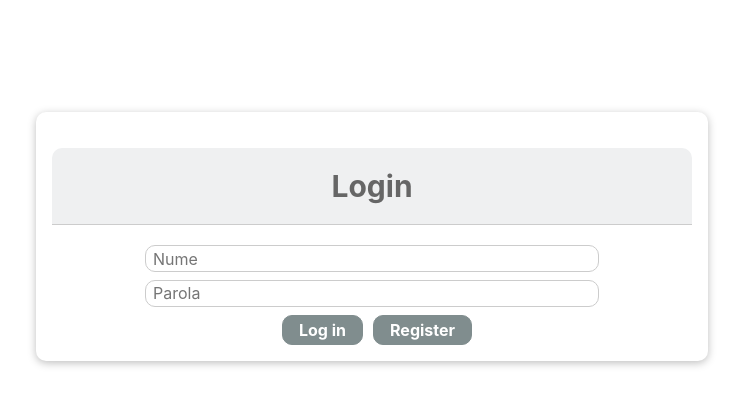
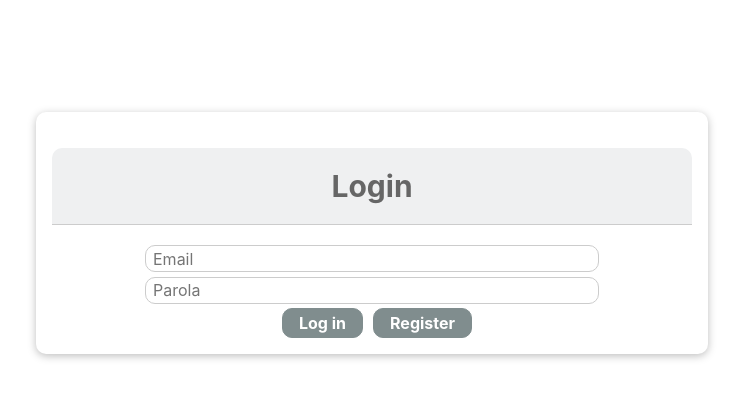
Before and after one commit to valeis/dashboard_test, a React (Create React App) app: page /login in a window 1280 px wide. Shown: the top 406 px of the page, without its empty margins (268-1011 px from the left). Built offline with nearby package versions, Linux system fonts and the light colour scheme.

Commit message:
Login and Registration page added

```diff
--- a/src/api/db.json
+++ b/src/api/db.json
@@ -9,68 +9,164 @@
       "id": "adminuser"
     },
     {
-      "name": "ion",
-      "surname": "ion",
-      "email": "ion@gmail.com",
+      "name": "",
+      "surname": "",
+      "email": "wewe@gmail.com",
+      "gender": "",
+      "password": "",
+      "id": "7XuGd0K"
+    },
+    {
+      "name": "",
+      "surname": "",
+      "email": "text@gmail.com",
+      "gender": "female",
+      "password": "",
+      "id": "AGZSCzK"
+    },
+    {
+      "name": "",
+      "surname": "",
+      "email": "sdsdsdssdsdd@gmail.com",
+      "gender": "",
+      "password": "",
+      "id": "PuCRARn"
+    },
+    {
+      "name": "",
+      "surname": "",
+      "email": "",
+      "gender": "",
+      "password": "",
+      "id": "cCwK9Rx"
+    },
+    {
+      "name": "",
+      "surname": "",
+      "email": "",
+      "gender": "",
+      "password": "",
+      "id": "sO9U_Rf"
+    },
+    {
+      "name": "ggj",
+      "surname": "fhh",
+      "email": "fhf",
       "gender": "male",
-      "password": "1",
-      "id": "xtW2mbI"
+      "password": "fhf",
+      "id": "AQLyDC9"
+    },
+    {
+      "name": "dgdg",
+      "surname": "gfgd",
+      "email": "ggdfg",
+      "gender": "",
+      "password": "dgfg",
+      "id": "1gCluYG"
     },
     {
       "name": "1",
-      "surname": "1",
-      "email": "1",
-      "gender": "male",
-      "password": "1",
-      "id": "nsT7q04"
+      "surname": "2",
+      "email": "2",
+      "gender": "",
+      "password": "12",
+      "id": "cLkMQqJ"
     },
     {
       "name": "1",
-      "surname": "1",
-      "email": "vb23745@gmail.com",
+      "surname": "2",
+      "email": "2",
+      "gender": "female",
+      "password": "2",
+      "id": "_gBCihr"
+    },
+    {
+      "name": "y",
+      "surname": "y",
+      "email": "y",
       "gender": "male",
-      "password": "1",
-      "id": "NO2QPOB"
+      "password": "y",
+      "id": "tuDCnQy"
     },
     {
       "name": "2",
       "surname": "2",
       "email": "2",
-      "gender": "female",
+      "gender": "male",
       "password": "2",
-      "id": "0yuptB3"
+      "id": "270fLdr"
     },
     {
-      "name": "Bolocan",
-      "surname": "Valeri",
+      "name": "22",
+      "surname": "r",
+      "email": "r",
+      "gender": "male",
+      "password": "e",
+      "id": "Ww4tfno"
+    },
+    {
+      "name": "22",
+      "surname": "hn",
+      "email": "nn",
+      "gender": "male",
+      "password": "ng",
+      "id": "72oAiIS"
+    },
+    {
+      "name": "",
+      "surname": "",
+      "email": "",
+      "gender": "",
+      "password": "",
+      "id": "aElwgrt"
+    },
+    {
+      "name": "",
+      "surname": "",
+      "email": "",
+      "gender": "",
+      "password": "",
+      "id": "BWqk7v7"
+    },
+    {
+      "name": "",
+      "surname": "",
+      "email": "",
+      "gender": "",
+      "password": "",
+      "id": "n3_G1a6"
+    },
+    {
+      "name": "",
+      "surname": "",
+      "email": "",
+      "gender": "",
+      "password": "",
+      "id": "MtdDqkh"
+    },
+    {
+      "name": "ana",
+      "surname": "Maria",
+      "email": "retert@gmail.com",
+      "gender": "male",
+      "password": "123456",
+      "id": "zjVr14u"
+    },
+    {
+      "name": "as",
+      "surname": "sasa",
+      "email": "dsdsd@gmail.com",
+      "gender": "male",
+      "password": "123456",
+      "id": "JwnGAd4"
+    },
+    {
+      "name": "valera",
+      "surname": "valera",
       "email": "vb23745@gmail.com",
       "gender": "male",
-      "password": "1",
-      "id": "L8Rh3to"
-    },
-    {
-      "name": "1",
-      "surname": "1",
-      "email": "1",
-      "gender": "male",
-      "password": "1",
-      "id": "R1bt0uB"
-    },
-    {
-      "name": "1",
-      "surname": "2",
-      "email": "23",
-      "gender": "male",
-      "password": "123",
-      "id": "p1o8dLS"
-    },
-    {
-      "name": "1",
-      "surname": "1",
-      "email": "1",
-      "gender": "male",
-      "password": "1",
-      "id": "9t_k6BW"
+      "password": "123456",
+      "id": "cM7mS2b"
     }
   ]
 }
--- /dev/null
+++ b/src/components/Input/InputField.module.css
@@ -0,0 +1,29 @@
+.input input {
+  font: inherit;
+  width: 70%;
+  border: 1px solid #ccc;
+  padding: 0.15rem;
+  margin-bottom: 0.3rem;
+  border-radius: 10px;
+  text-indent: 5px;
+}
+
+.input input:focus {
+  outline: none;
+  border-color: #4f005f;
+}
+
+.span {
+  display: block;
+  font-size: 0.9em;
+  font-style: oblique;
+  margin-bottom: 0.2rem;
+  color:#B23A48;
+}
+
+.input input[type=checkbox] {
+
+  width: 4%;
+  vertical-align: middle;
+  position: relative;
+}
--- /dev/null
+++ b/src/components/Input/InputField.tsx
@@ -0,0 +1,30 @@
+import React from 'react'
+import classes from './InputField.module.css'
+
+interface InputProps extends React.HTMLAttributes<HTMLInputElement> {
+    // id: string,
+    type: string,
+    // placeholder: string,
+    value?: string,
+    error?: string,
+    message?: string
+}
+
+const InputField = ({ id, type, placeholder, value, onChange, error, message}:InputProps) => {
+
+ return <div className={classes.input}>
+    <input
+      id={id}
+      type={type}
+      placeholder={placeholder}
+      className="form-control"
+      value={value}
+      onChange={onChange}
+      formNoValidate
+    />
+    {<span>{message}</span>}
+    {error && <span className={classes.span}>{error}</span>}
+  </div>
+};
+
+export default InputField;
--- a/src/features/auth/LoginForm.module.css
+++ b/src/features/auth/LoginForm.module.css
@@ -27,16 +27,6 @@
     font-size: 0.9em;
   }
 
-  .input input {
-    font: inherit;
-    width: 70%;
-    border: 1px solid #ccc;
-    padding: 0.15rem;
-    margin-bottom: 0.5rem;
-    border-radius: 10px;
-    text-indent: 5px;
-  }
-
   .input select {
     font: inherit;
     display: center;
@@ -47,11 +37,6 @@
     border-radius: 10px;
   }
 
-  .input input:focus {
-    outline: none;
-    border-color: #4f005f;
-  }
-
   .input input[type=checkbox] {
       width: 4%;
       vertical-align: middle;
--- a/src/features/auth/LoginForm.tsx
+++ b/src/features/auth/LoginForm.tsx
@@ -3,14 +3,35 @@ import React, { FormEvent, useState } from "react";
 import { Link, useNavigate } from "react-router-dom";
 import Button from "../../components/Button/Button";
 import Card from "../../components/Card/Card";
+import InputField from "../../components/Input/InputField";
 import classes from "./LoginForm.module.css";
 
 const LoginForm = () => {
   const [enteredEmail, setEnteredEmail] = useState("");
   const [enteredPassword, setEnteredPassword] = useState("");
-  const [error, setError] = useState("");
+  const [error, setError] = useState<{ id: string }[]>([]);
 
   const navigate = useNavigate();
+
+  const validation = () => {
+    let error: { id: string }[] = [];
+    //error = !enteredName.match('22') ? [...error, {id: 'name'}]: error.filter(({id})=>id !== 'name')
+    error =
+      enteredEmail.trim().length! <= 5
+        ? [...error, { id: "email" }]
+        : error.filter(({ id }) => id !== "email");
+    error = !enteredEmail.match(
+      /^[a-zA-Z0-9.!#$%&'*+/=?^_`{|}~-]+@[a-zA-Z0-9-]+(?:\.[a-zA-Z0-9-]+)*$/
+    )
+      ? [...error, { id: "email" }]
+      : error.filter(({ id }) => id !== "email");
+    error =
+      enteredPassword.trim().length! <= 5
+        ? [...error, { id: "password" }]
+        : error.filter(({ id }) => id !== "password");
+    setError(error);
+    return !error.length;
+  };
 
   const usernameChangeHandler = (event: any) => {
     setEnteredEmail(event.target.value);
@@ -22,27 +43,28 @@ const LoginForm = () => {
 
   const proceedLoginHandler = async (event: FormEvent) => {
     event.preventDefault();
-    if (
-      enteredEmail.trim().length === 0 ||
-      enteredPassword.trim().length === 0
-    ) {
-      setError("Input is required");
+    const isValid = validation();
+    if (isValid) {
+      await axios
+        .get(
+          "http://localhost:5000/users/?email=" +
+            enteredEmail +
+            "&password=" +
+            enteredPassword
+        )
+        .then((res) => res.data)
+        .then((data) => {
+
+          if (Object.keys(data).length === 0) {
+          } else {
+            navigate("/");
+          }
+        })
+        .catch((err) => {
+        });
+    }else {
       return;
     }
-
-    await axios.get("http://localhost:5000/users/?email="+enteredEmail+"&password="+enteredPassword).then((res)=>
-        res.data
-    ).then((data)=>{
-        console.log(data)
-        if (Object.keys(data).length === 0){
-            setError("Entered email or password is incorrect");
-        }else{
-            navigate('/');
-        }
-    }).catch((err)=>{
-        console.log(err);
-    })
-
   };
 
   return (
@@ -52,21 +74,28 @@ const LoginForm = () => {
           <div className={classes.formHeader}>
             <h1>Login</h1>
           </div>
-          <input
-            id="name"
+          <InputField
+            id="emails"
             type="text"
-            placeholder="Nume"
+            placeholder="Email"
             value={enteredEmail}
             onChange={usernameChangeHandler}
+            error={
+              error.find(({ id }) => id === "email") &&
+              "Email-ul introdus nu corespunde cerințelor"
+            }
           />
-          <input
+          <InputField
             id="password"
             type="password"
             placeholder="Parola"
             value={enteredPassword}
             onChange={passwordChangeHandler}
+            error={
+              error.find(({ id }) => id === "password") &&
+              "Parola trebuie să conțină cel puțin 6 caractere"
+            }
           />
-
           <div className="footer">
             <Button type="submit">Log in</Button>
             <Link to="/register">
--- a/src/features/users/RegistrationForm.tsx
+++ b/src/features/users/RegistrationForm.tsx
@@ -3,7 +3,7 @@ import React, { FormEvent, useState } from "react";
 import { useNavigate } from "react-router-dom";
 import Button from "../../components/Button/Button";
 import Card from "../../components/Card/Card";
-import ErrorModal from "../../components/ErrorModal/ErrorModal";
+import InputField from "../../components/Input/InputField";
 import classes from "./RegistrationForm.module.css";
 
 const RegistrationForm = () => {
@@ -14,54 +14,100 @@ const RegistrationForm = () => {
   const [enteredPassword, setEnteredPassword] = useState("");
   const [enteredRepeatedPassword, setRepeatedPassword] = useState("");
   const [confirmation, setConfirmation] = useState();
-  const [error, setError] = useState("");
+
+  const [error, setError] = useState<{ id: string }[]>([]);
+
   const [isLoading, setIsLoading] = useState(false);
 
   const navigate = useNavigate();
 
+  const validation = () => {
+    let error: { id: string }[] = [];
+    //error = !enteredName.match('22') ? [...error, {id: 'name'}]: error.filter(({id})=>id !== 'name')
+    error =
+      enteredName.trim().length! <= 1
+        ? [...error, { id: "name" }]
+        : error.filter(({ id }) => id !== "name");
+    error =
+      enteredSurname.trim().length! <= 1
+        ? [...error, { id: "surname" }]
+        : error.filter(({ id }) => id !== "surname");
+    error =
+      enteredEmail.trim().length! <= 5
+        ? [...error, { id: "email" }]
+        : error.filter(({ id }) => id !== "email");
+    error = !enteredEmail.match(
+      /^[a-zA-Z0-9.!#$%&'*+/=?^_`{|}~-]+@[a-zA-Z0-9-]+(?:\.[a-zA-Z0-9-]+)*$/
+    )
+      ? [...error, { id: "email" }]
+      : error.filter(({ id }) => id !== "email");
+    error =
+      enteredPassword.trim().length! <= 5
+        ? [...error, { id: "password" }]
+        : error.filter(({ id }) => id !== "password");
+    error =
+      enteredPassword !== enteredRepeatedPassword
+        ? [...error, { id: "confirm-password" }]
+        : error.filter(({ id }) => id !== "confirm-password");
+
+    const checkbox = document.getElementById(
+      "confirmation"
+    ) as HTMLInputElement | null;
+
+    if (checkbox?.checked) {
+    } else {
+      error =[...error, { id: "confirmation" }]
+    }
+
+    if (enteredGender !== ''){
+    } else {
+      error =[...error, { id: "gendre" }]
+    }
+
+    //console.log(error);
+
+    setError(error);
+    return !error.length;
+  };
+
   const registerUserHandler = async (event: FormEvent) => {
     event.preventDefault();
-    if (
-      enteredName.trim().length === 0 ||
-      enteredSurname.trim().length === 0 ||
-      enteredEmail.trim().length === 0 ||
-      enteredPassword.trim().length === 0 ||
-      enteredRepeatedPassword.trim().length === 0
-    ) {
-      setError("Input is required");
-      return;
-    }
+    const isValid = validation();
+    if (isValid) {
       setIsLoading(true);
 
-    try{
+      try {
         const user = JSON.stringify({
           name: enteredName,
           surname: enteredSurname,
           email: enteredEmail,
           gender: enteredGender,
-      password: enteredPassword
+          password: enteredPassword,
+        });
+        await axios
+          .post("http://localhost:5000/users", user, {
+            headers: {
+              "Content-Type": "application/json",
+            },
           })
-    await axios.post('http://localhost:5000/users',user, {
-      headers: {
-        'Content-Type' : 'application/json'
+          .then((res) => {
+            setIsLoading(false);
+            if (res.status === 201) {
+              navigate("/login");
+            } else {
+              console.log("Some error occured");
             }
-    })
-    .then(res => {
-      setIsLoading(false);
-      if (res.status === 201 ){
-        navigate('/login');
-      }else{
-        console.log('Some error occured');
+          });
+      } catch (err) {
+        console.log(err);
       }
-    })}catch(err){
-      console.log(err);
+    } else {
+      return;
     }
   };
 
-
   const usernameChangeHandler = (event: any) => {
     setEnteredName(event.target.value);
-    setError("");
   };
 
   const surnameChangeHandler = (event: any) => {
@@ -87,75 +133,90 @@ const RegistrationForm = () => {
   const confirmationChangeHandler = (event: any) => {
     setConfirmation(event.target.value);
   };
-
-  /* const errorHandler = () => {
-    setError(null);
-  } */
-
   return (
     <div>
-      {error && (
-        <strong id="title-error" role="alert">
-          {error}
-        </strong>
-      )}
       <Card className={classes.input}>
         <form onSubmit={registerUserHandler}>
           <div className={classes.formHeader}>
             <h1>Inregistrare</h1>
           </div>
-          <input
+          <InputField
             id="name"
             type="text"
             placeholder="Nume"
             value={enteredName}
             onChange={usernameChangeHandler}
+            error={
+              error.find(({ id }) => id === "name") &&
+              "Numele introdus nu corespunde cerințelor"
+            }
           />
-          <input
+          <InputField
             id="surname"
             type="text"
             placeholder="Prenume"
             value={enteredSurname}
             onChange={surnameChangeHandler}
+            error={
+              error.find(({ id }) => id === "surname") &&
+              "Prenumele introdus nu corespunde cerințelor"
+            }
           />
-          <input
+          <InputField
             id="email"
             type="text"
             placeholder="Email"
             value={enteredEmail}
             onChange={emailChangeHandler}
+            error={
+              error.find(({ id }) => id === "email") &&
+              "Email-ul introdus nu corespunde cerințelor"
+            }
           />
 
-          <select onChange={genderChangeHandler}>
-            <option>Genul</option>
+          <select onChange={genderChangeHandler} id="gendre">
+            <option value="">Genul</option>
             <option value="male">Masculin</option>
             <option value="female">Femenin</option>
             <option value="none">Ma abtin</option>
           </select>
+          { error.find(({ id }) => id === "gendre") && <span className={classes.span}>Selectați cel puțin o valoare</span> }
 
-          <input
+          <InputField
             id="password"
             type="password"
             placeholder="Parola"
             value={enteredPassword}
             onChange={passwordChangeHandler}
+            error={
+              error.find(({ id }) => id === "password") &&
+              "Parola trebuie să conțină cel puțin 6 caractere"
+            }
           />
-          <input
+          <InputField
             id="confirm-password"
             type="password"
             placeholder="Confirmare parola"
             value={enteredRepeatedPassword}
             onChange={repeatedPasswordChangeHandler}
+            error={
+              error.find(({ id }) => id === "confirm-password") &&
+              "Parolele nu corespund!"
+            }
           />
           <div>
             <label htmlFor="confirmation">
-              <input
+              <InputField
                 type="checkbox"
                 id="confirmation"
                 value={confirmation}
                 onChange={confirmationChangeHandler}
+                error={
+                  error.find(({ id }) => id === "confirmation") &&
+                  "Pentru a continua trebuie să fiți de acord cu prelucrarea datelor personale!"
+                }
+                message="Sunt de acord cu prelucrarea datelor personale"
               />
-              Sunt de acord cu prelucrarea datelor personale
             </label>
           </div>
 
```
Also changed, not shown: src/features/users/RegistrationForm.module.css (+6 -20 lines). Lines whose indentation alone changed are shown as unchanged.
